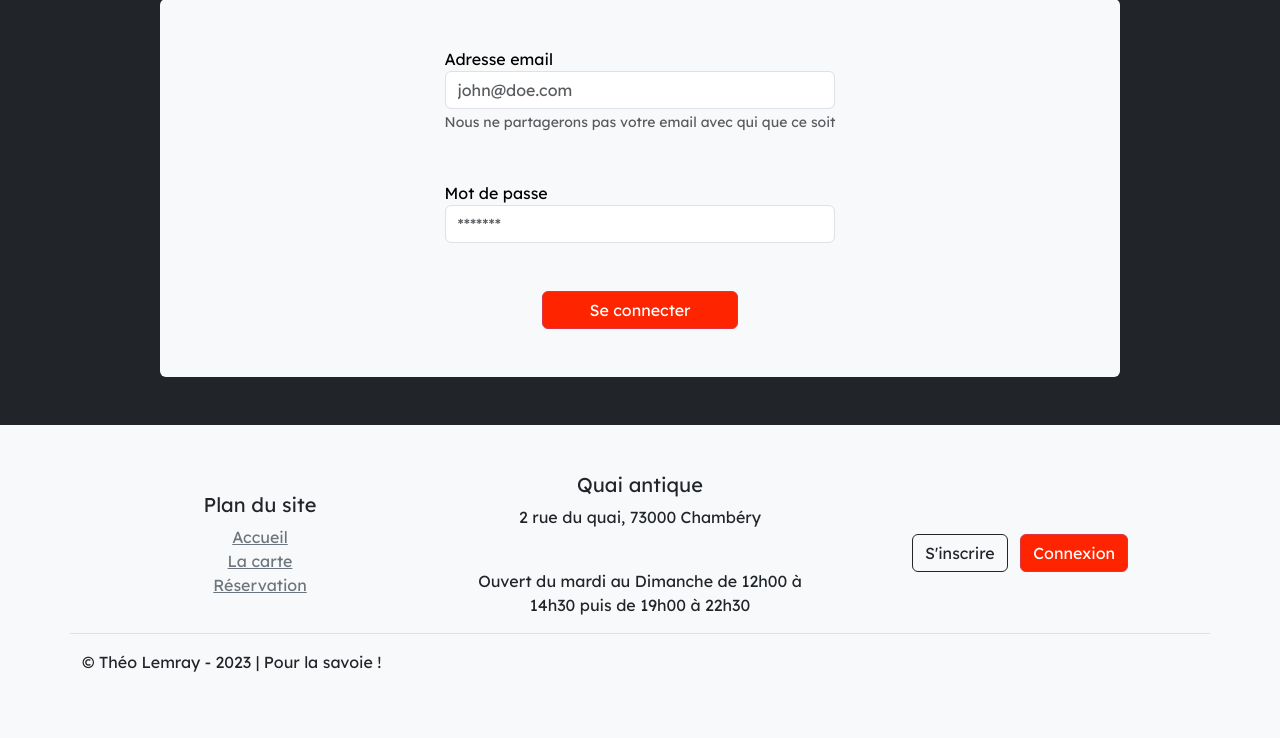
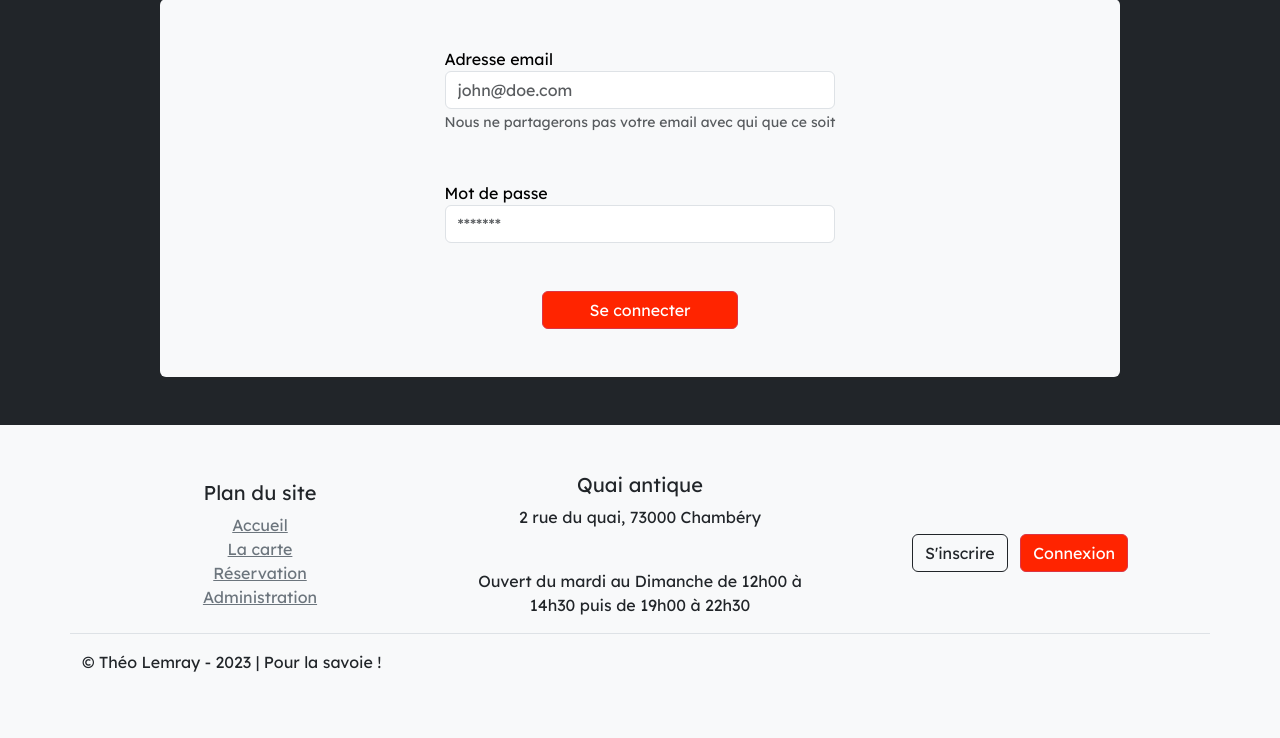
Before and after one commit to getill/Quai_antique, a Symfony app: template templates/pages/security/login.html.twig in a window 1280 px wide. Shown: the part 233-971 px from the top of the page. Run offline with Twig, Linux system fonts and the light colour scheme; the template is opened without the code that fills it: most values are stand-ins (such as "Sample title", 1, 10 or a date in 2020); some libraries are stand-ins or nearby versions; some web fonts are replaced.

Commit message:
🔒 Administration page link + login throttling

```diff
--- a/composer.json
+++ b/composer.json
@@ -33,6 +33,7 @@
         "symfony/process": "6.2.*",
         "symfony/property-access": "6.2.*",
         "symfony/property-info": "6.2.*",
+        "symfony/rate-limiter": "6.2.*",
         "symfony/runtime": "6.2.*",
         "symfony/security-bundle": "6.2.*",
         "symfony/serializer": "6.2.*",
--- a/src/Controller/SecurityController.php
+++ b/src/Controller/SecurityController.php
@@ -30,6 +30,7 @@ class SecurityController extends AbstractController
         // if ($form->isSubmitted() && $form->isValid() && $user->getRoles() === 'ROLE_ADMIN') {
         //     return $this->redirectToRoute('admin.index');
         // }
+
 
         return $this->render('pages/security/login.html.twig', [
             'last_username' => $authenticationUtils->getLastUsername(),
--- a/templates/partials/_footer.html.twig
+++ b/templates/partials/_footer.html.twig
@@ -7,6 +7,7 @@
             <li><a class="link-secondary" href="#">Accueil</a></li>
             <li><a class="link-secondary" href="#">La carte</a></li>
             <li><a class="link-secondary" href="#">Réservation</a></li>
+            <li><a class="link-secondary" href="{{ path('admin.index') }}">Administration</a></li>
           </ul>
         </div>
         <div class="col-6 col-md text-center">
```
Also changed, not shown: 2 other files.
